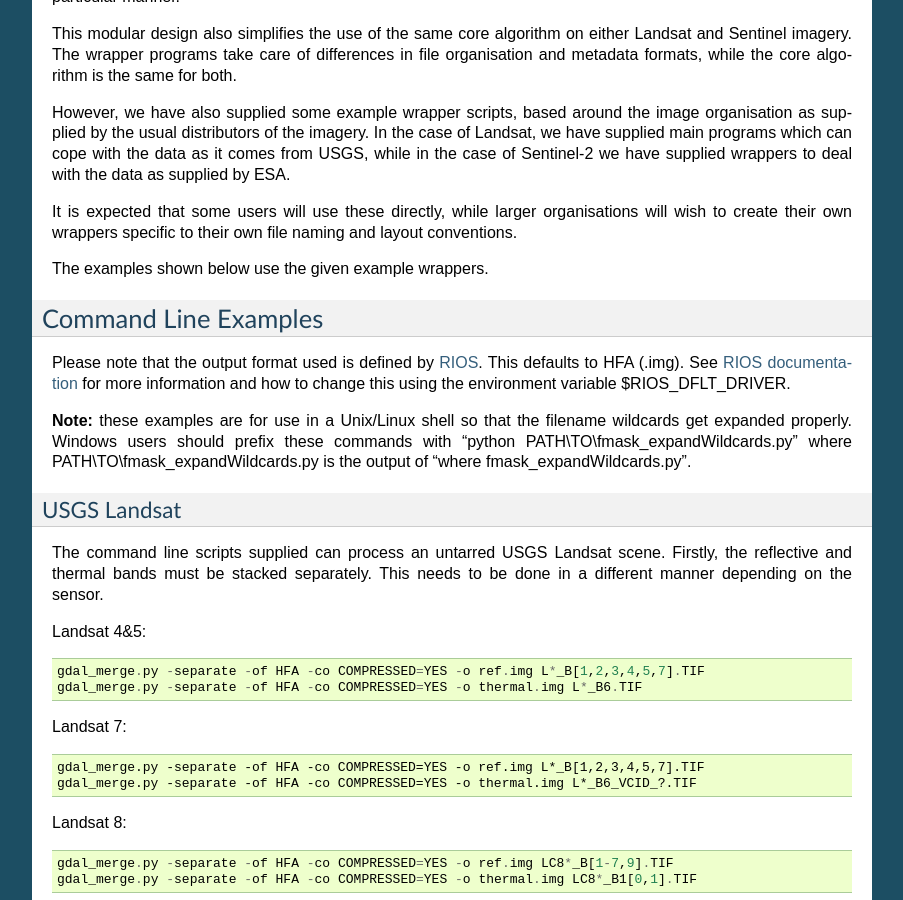
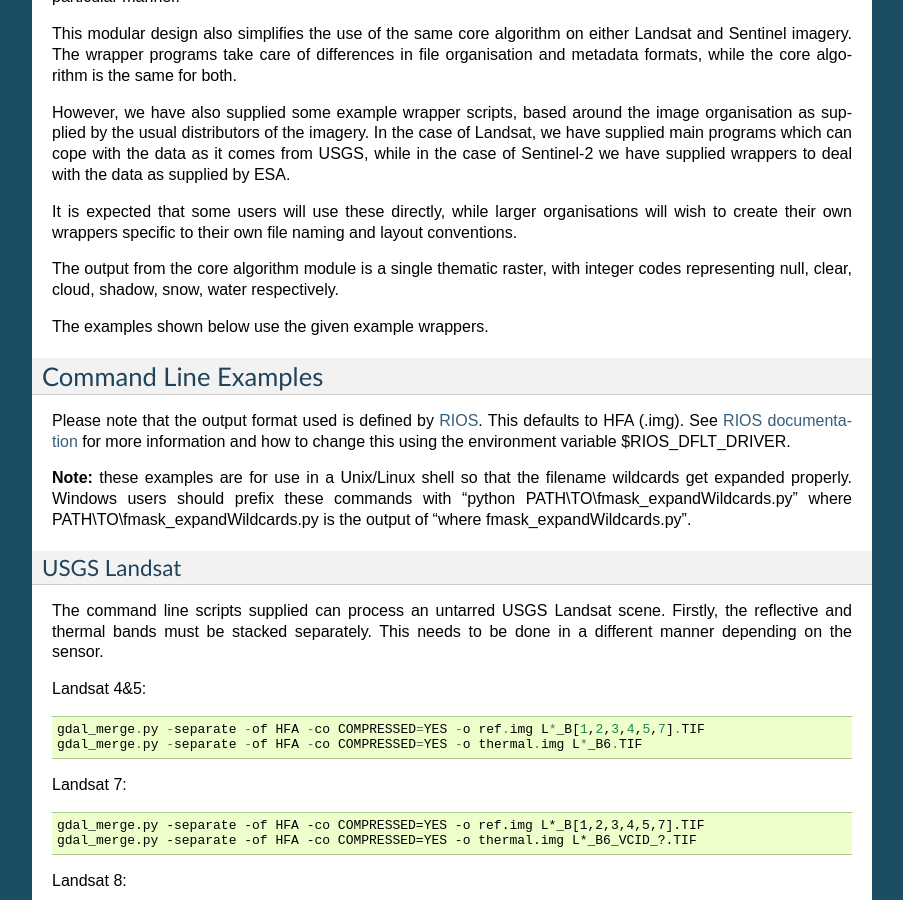
Before and after one commit to ubarsc/python-fmask, a Sphinx documentation site: the page built from doc/source/index.rst, in a window 1280 px wide and 900 px high, scrolled down 585 px. Shown: the whole window, without its empty margins (198-1101 px from the left). Built offline with Sphinx 7.4.7, drawn with Linux system fonts in a browser that asks for light colours; formulas are drawn with MathJax 3.

Commit message:
Update from page doc to mention the values coded into the output raster, as I could not find this explicitly stated elsewhere.

```diff
--- a/doc/source/index.rst
+++ b/doc/source/index.rst
@@ -46,6 +46,9 @@ we have supplied wrappers to deal with the data as supplied by ESA.
 
 It is expected that some users will use these directly, while larger organisations will wish to
 create their own wrappers specific to their own file naming and layout conventions.
+
+The output from the core algorithm module is a single thematic raster, with integer
+codes representing null, clear, cloud, shadow, snow, water respectively.
 
 The examples shown below use the given example wrappers.
 
```
